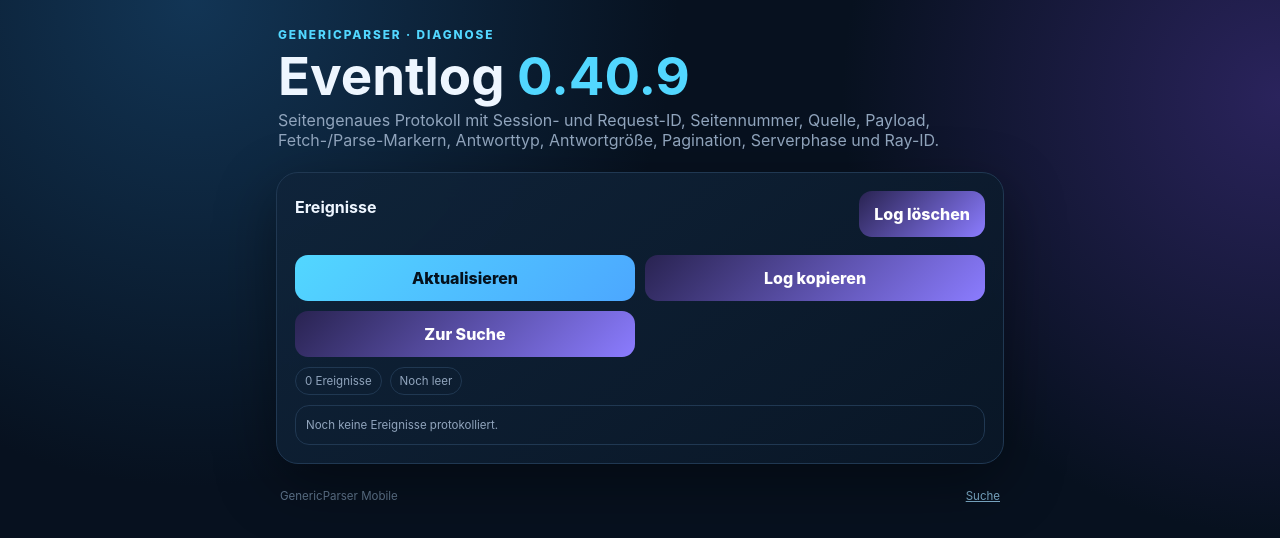
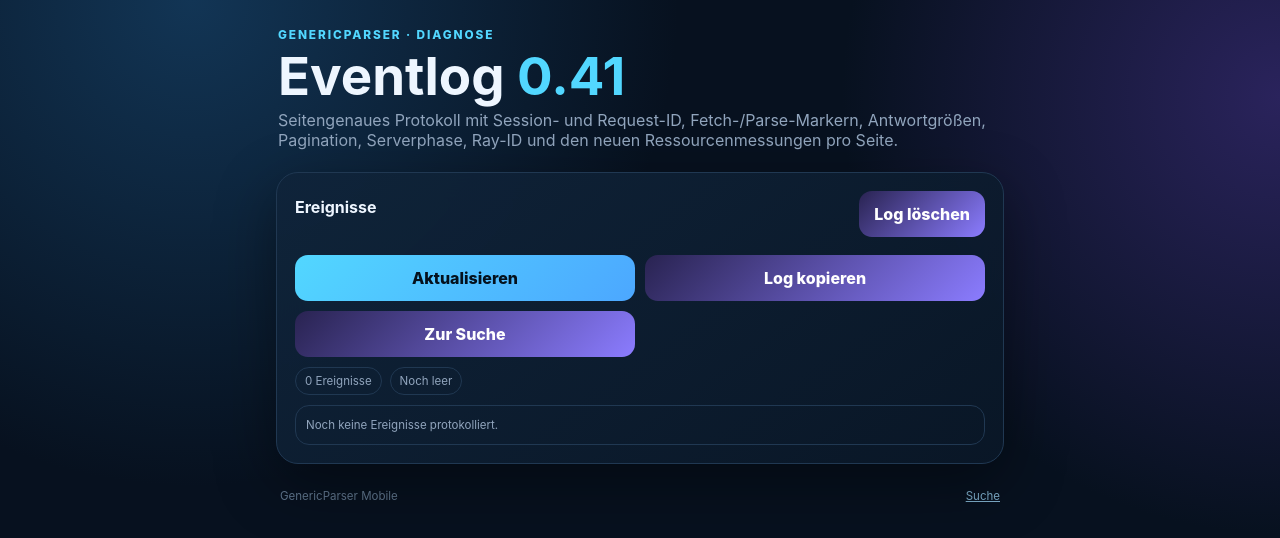
Before and after one commit to f6yv7sgtgw-wq/GenericParser, a plain HTML site: page cloudflare/public/eventlog.html in a window 1280 px wide. Drawn offline with Linux system fonts and the light colour scheme.

Commit message:
Update Eventlog page to GenericParser 0.41

```diff
--- a/cloudflare/public/eventlog.html
+++ b/cloudflare/public/eventlog.html
@@ -1 +1 @@
-<!doctype html><html lang="de"><head><meta charset="utf-8"><meta name="viewport" content="width=device-width,initial-scale=1"><meta name="theme-color" content="#07111f"><title>GenericParser Eventlog 0.40.9</title><link rel="stylesheet" href="./app.css?v=0.409"><link rel="stylesheet" href="./layout-0409.css?v=0.409"></head><body><main class="app-shell"><header class="hero"><div><p class="eyebrow">GenericParser · Diagnose</p><h1>Eventlog <span>0.40.9</span></h1><p class="subtitle">Seitengenaues Protokoll mit Session- und Request-ID, Seitennummer, Quelle, Payload, Fetch-/Parse-Markern, Antworttyp, Antwortgröße, Pagination, Serverphase und Ray-ID.</p></div></header><section class="card"><div class="row between"><h2>Ereignisse</h2><button id="clear-log" class="secondary">Log löschen</button></div><div class="actions"><button id="refresh-log" class="primary">Aktualisieren</button><button id="copy-log" class="secondary">Log kopieren</button><a class="secondary" href="./">Zur Suche</a></div><div id="log-summary" class="diagnostic"></div><div id="event-log"></div></section><footer><span>GenericParser Mobile</span><a href="./">Suche</a></footer></main><script src="./eventlog-0408.js?v=0.409" defer></script></body></html>
+<!doctype html><html lang="de"><head><meta charset="utf-8"><meta name="viewport" content="width=device-width,initial-scale=1"><meta name="theme-color" content="#07111f"><title>GenericParser Eventlog 0.41</title><link rel="stylesheet" href="./app.css?v=0.410"><link rel="stylesheet" href="./layout-0409.css?v=0.410"></head><body><main class="app-shell"><header class="hero"><div><p class="eyebrow">GenericParser · Diagnose</p><h1>Eventlog <span>0.41</span></h1><p class="subtitle">Seitengenaues Protokoll mit Session- und Request-ID, Fetch-/Parse-Markern, Antwortgrößen, Pagination, Serverphase, Ray-ID und den neuen Ressourcenmessungen pro Seite.</p></div></header><section class="card"><div class="row between"><h2>Ereignisse</h2><button id="clear-log" class="secondary">Log löschen</button></div><div class="actions"><button id="refresh-log" class="primary">Aktualisieren</button><button id="copy-log" class="secondary">Log kopieren</button><a class="secondary" href="./">Zur Suche</a></div><div id="log-summary" class="diagnostic"></div><div id="event-log"></div></section><footer><span>GenericParser Mobile</span><a href="./">Suche</a></footer></main><script src="./eventlog-0408.js?v=0.410" defer></script></body></html>
```
